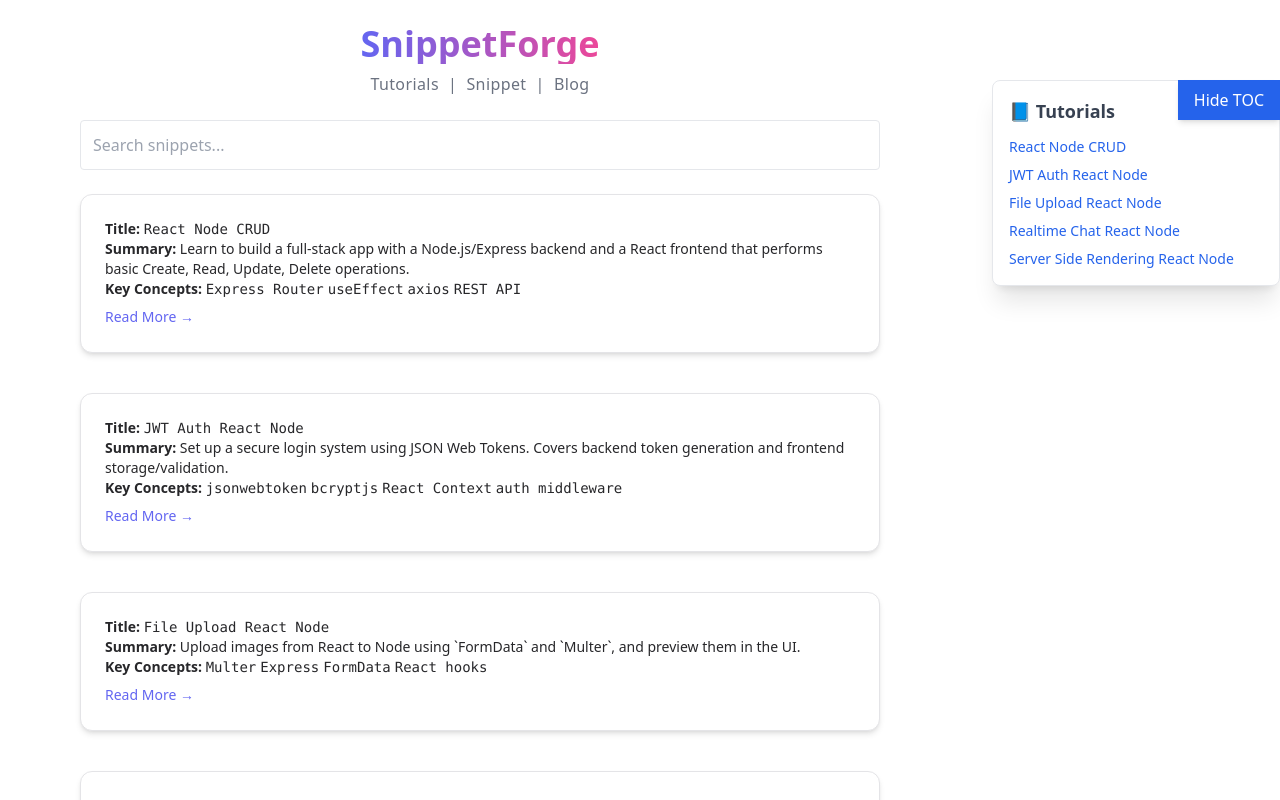
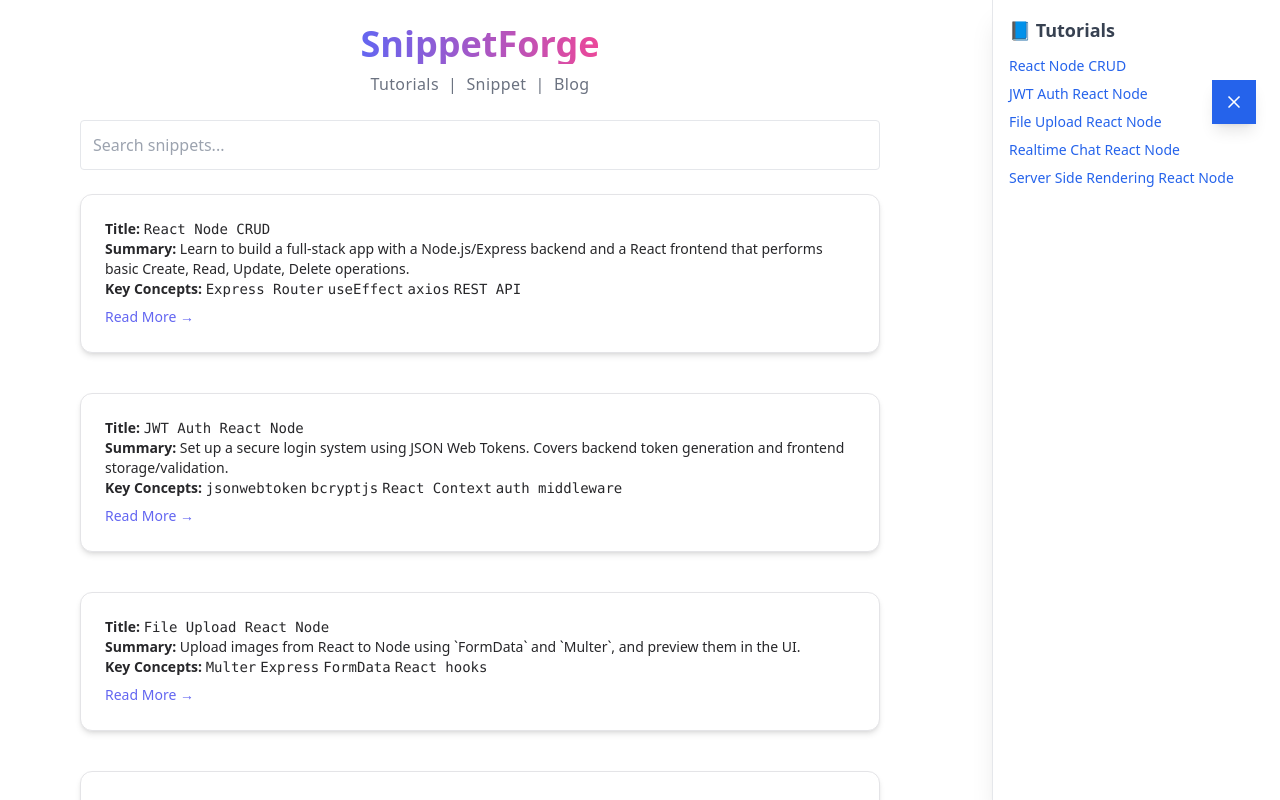
Before and after one commit to yeshansachithak/Project-SnippetForge, a React (Vite) app in the folder app/: page / in a window 1280 px wide. Shown: the top 800 px of the page. Built offline with nearby package versions, Linux system fonts and the light colour scheme.

Commit message:
Update Sidebar.jsx

```diff
--- a/app/src/components/Sidebar.jsx
+++ b/app/src/components/Sidebar.jsx
@@ -1,5 +1,6 @@
-import { useState } from 'react';
-import { motion, AnimatePresence } from 'framer-motion';
+import {useState} from 'react';
+import {motion, AnimatePresence} from 'framer-motion';
+import {FiMenu, FiX} from 'react-icons/fi'; // Menu and Close icons
 import snippets from '../data/snippets';
 
 export default function Sidebar() {
@@ -9,20 +10,21 @@ export default function Sidebar() {
         <>
             <button
                 onClick={() => setOpen(!open)}
-            className="fixed top-0 right-0 sm:top-20 sm:bottom-auto bg-blue-600 text-white px-4 py-2 shadow-md hover:bg-blue-700 transition z-50"
+                className="fixed top-0 right-0 sm:top-20 sm:bottom-auto sm:right-6 bg-blue-600 hover:bg-blue-700 text-white p-3 shadow-lg transition z-50"
+                aria-label="Toggle TOC"
             >
-            {open ? 'Hide TOC' : 'Show TOC'}
+                {open ? <FiX size={20}/> : <FiMenu size={20}/>}
             </button>
 
             <AnimatePresence>
                 {open && (
                     <motion.div
                         key="sidebar"
-                initial={{ x: 100, opacity: 0 }}
-                animate={{ x: 0, opacity: 1 }}
-                exit={{ x: 100, opacity: 0 }}
-                transition={{ type: 'spring', bounce: 0.4, duration: 0.6 }}
-                className="fixed top-20 right-0 w-64 sm:w-72 max-w-full h-[calc(100vh-5rem)] sm:h-auto bg-white dark:bg-zinc-900 shadow-xl border border-gray-200 dark:border-zinc-700 rounded-l-lg sm:rounded-lg p-4 overflow-y-auto z-40"
+                        initial={{x: '100%'}}
+                        animate={{x: 0}}
+                        exit={{x: '100%'}}
+                        transition={{type: 'tween', ease: 'easeOut', duration: 0.4}}
+                        className="fixed top-0 right-0 h-full w-64 sm:w-72 bg-white dark:bg-zinc-900 shadow-xl border-l border-gray-200 dark:border-zinc-700 p-4 overflow-y-auto z-40"
                     >
                         <h2 className="text-lg font-bold mb-3 text-gray-700 dark:text-gray-200">📘 Tutorials</h2>
                         <ul className="space-y-2 text-sm">
```
Lines whose indentation alone changed are shown as unchanged.
